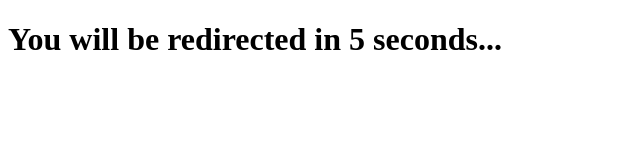
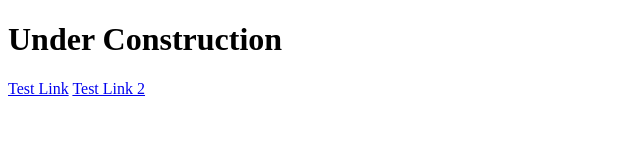
Before and after one commit to m-t-chang/m-t-chang.github.io, a plain HTML site: page index.html in a window 1280 px wide. Shown: the whole page, without its empty margins (0-640 px from the left). Drawn offline with Linux system fonts and the light colour scheme.

Commit message:
use links, don't redirect

```diff
--- a/index.html
+++ b/index.html
@@ -2,11 +2,13 @@
 <html lang="en">
 <head>
     <meta charset="UTF-8">
-    <meta http-equiv="Refresh" content="5; url='http://139.144.118.12:3000/'" />
-    <title>Redirect</title>
+    <title>Title</title>
 </head>
 <body>
-<h1>You will be redirected in 5 seconds...</h1>
+<h1>Under Construction</h1>
+
+<a href="http://139.144.118.12:3000/">Test Link</a>
+<a href="https://baby-sleep-stopwatch.netlify.app/">Test Link 2</a>
 
 </body>
 </html>
```
